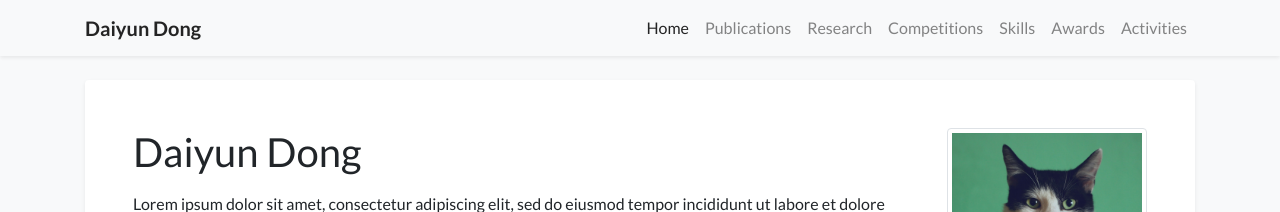
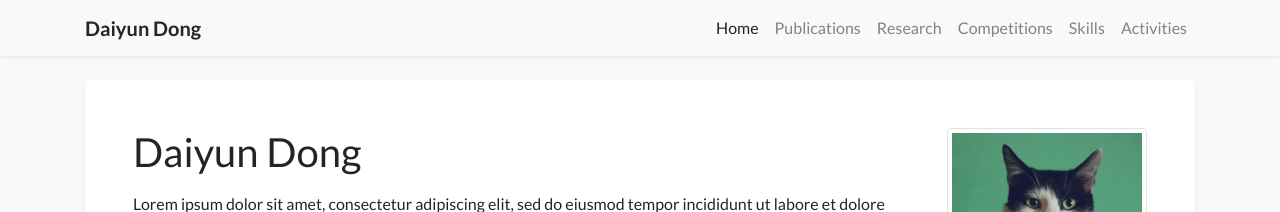
Before and after one commit to daiyundong/academic-homepage, a Jekyll site: the page built from index.html, in a window 1280 px wide. Shown: the top 212 px of the page. Built offline with Jekyll 4.4.1, drawn with Linux system fonts in a browser that asks for light colours; a style sheet for code colours, icons or effects is not loaded.

Commit message:
Update navigation.yml

```diff
--- a/_data/navigation.yml
+++ b/_data/navigation.yml
@@ -9,7 +9,5 @@ pages:
   url: /competitions
 - name: Skills
   url: /skills
-- name: Awards
-  url: /awards
 - name: Activities
   url: /activities
```
